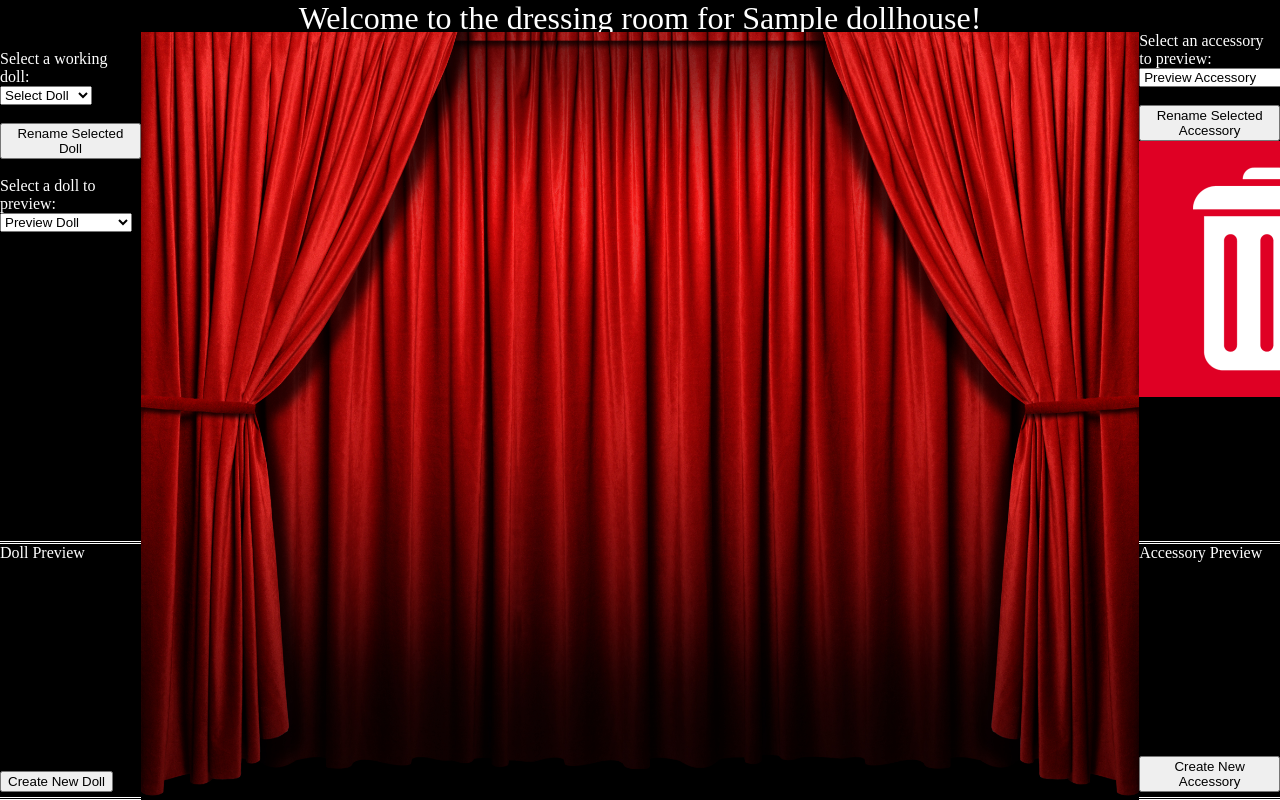
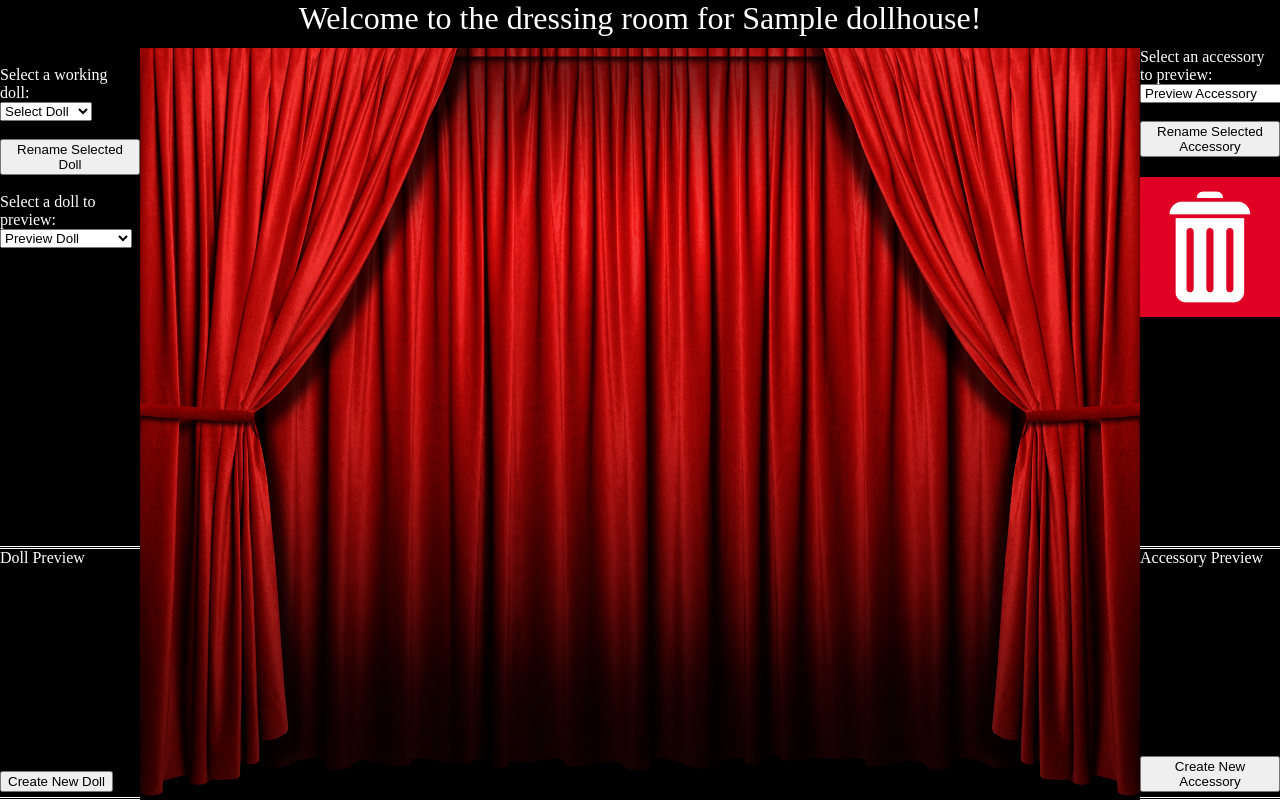
Before and after one commit to sferrazzal/dollhouse, a Django app: page /dollhouse/1/dressing_room/ in a window 1280 px wide. Run offline with Django 3.2, Linux system fonts and the light colour scheme; tables that the repository leaves empty hold one stand-in row (values such as "Sample post"); grey boxes marked "Sample" are stand-in pictures; parts of the project's set-up code (start-up, migrations or seed data) failed here and were passed over; some libraries are stand-ins or nearby versions.

Commit message:
add recycle bin to delete accessories

```diff
--- a/house/static/house/dressing_room.css
+++ b/house/static/house/dressing_room.css
@@ -34,10 +34,10 @@
 
 .accessorycontainer {
     position:absolute;
+    z-index:1;
 }
 
 .accessory {
-    z-index:1;
 }
 
 .grabbable {
@@ -62,7 +62,7 @@
 #banner {
     font-size:200%;
     width:100%;
-    height:4%;
+    height:6%;
     background-color:black;
     color:white;
     margin:0;
@@ -72,8 +72,8 @@
 #left-sidebar {
     position:relative;
     float:left;
-    width:11%;
-    height:96%;
+    width:140px;
+    height:94%;
     background-color:black;
     color:white;
     margin:0;
@@ -99,8 +99,8 @@
 #display-area {
     position:relative;
     float:left;
-    width:78%;
-    height:96%;
+    width:calc(100% - 280px);
+    height:94%;
     margin:0;
     padding:0;
 }
@@ -130,18 +130,19 @@
 
 #right-sidebar {
     position:relative;
-    z-index:-1;
+    z-index:0;
     float:right;
-    width:11%;
-    height:96%;
+    width:140px;
+    height:94%;
     background-color:black;
     color:white;
     margin:0;
 }
 
-#recycle-bin {
-    width:auto;
-    height:auto;
+.recycle-bin {
+    margin-top:10px;
+    width:100%;
+    height:100%;
 }
 
 #accessory-preview-box {
--- a/house/static/house/dressing_room.js
+++ b/house/static/house/dressing_room.js
@@ -17,10 +17,11 @@
   var previewedDoll = null;
   var $accessories = $("img[data-linkeddoll]");
   var workingDoll = null;
+  var inrecyclebin = false;
 
 
 
-  //get csrftoken
+  //csrftoken setup
   function getCookie(name) {
       var cookieValue = null;
       if (document.cookie && document.cookie != '') {
@@ -50,25 +51,7 @@
           }
       }
   });
-
-  //load accessory positions
-
-  $accessories.each(function() {
-    var workingaccessory = $(this)[0];
-    var linkedDollId = workingaccessory.dataset.linkeddoll;
-    var workingDoll = $("img[data-dollid='" + workingaccessory.dataset.linkeddoll + "']")[0];
-    console.log(workingaccessory);
-    console.log(workingDoll);
-    var dollLeft= $(workingDoll).offset().left;
-    var dollTop= $(workingDoll).offset().top;
-    console.log("dollLeft = " + dollLeft);
-    console.log("dollTop = " + dollTop);
-    workingaccessory.style.left = Number(dollLeft) + Number(workingaccessory.dataset.leftoffset);
-    workingaccessory.style.top = Number(dollTop) + Number(workingaccessory.dataset.topoffset);
-    console.log("Left position equals dollLeft: " + dollLeft + " plus offset: " + workingaccessory.dataset.leftoffset + " that's: " + (dollLeft + workingaccessory.dataset.leftoffset));
-    console.log("Top position equals dollTop: " + dollTop + " plus offset: " + workingaccessory.dataset.topoffset + " that's: " + (dollTop + workingaccessory.dataset.topoffset));
-  });
-
+  //end csrftoken setup
 
   //Show doll image and linked accessories based on user selection
   dollSelectMenu.onchange=function(){
@@ -297,10 +280,29 @@
       }
   };
 
-  //on mouseup, post position of draggeditem to server and clear draggeditem
-  $(document).mouseup(function(){
+  //on mouseup, post position of draggeditem to server and clear draggeditem (or trigger deletion if in recycle bin)
+  $(document).mouseup(function(e){
     if(draggeditem != null){
-      var accessoryid = draggeditem.dataset.accessoryid
+      var accessoryid = draggeditem.dataset.accessoryid;
+      if(bincheck(e) != false){
+        var check = confirm("Are you sure you want to delete this accessory? Page will reload.");
+            if(check == true) {
+              $.ajax("http://127.0.0.1:8000/dollhouse/accessory/"+accessoryid, {
+                type: 'POST',
+                data: {erase: 'true'
+                }
+              })
+            .done(function(response){
+              console.log("The request is complete!" );
+              console.log(response);
+            })
+            .fail(function() {
+              console.log("Sorry, there was a problem!");
+            })
+            draggeditem = null
+            window.location.reload(true);
+            };
+      } else {
           var accessory_lpos = draggeditem.style.left
           var accessory_tpos = draggeditem.style.top
           console.log("POSTing with accid = " + accessoryid + ", acclpos = " + accessory_lpos + ", acctpos = " + accessory_tpos);
@@ -321,6 +323,7 @@
           })
           draggeditem = null
         };
+    };
   });
 
 
@@ -332,31 +335,20 @@
     offset_y = (Number(mouse_y) - Number(draggeditem.offsetTop));
   });
 
-  //
-  $(document).mouseup(function(){
-    if(draggeditem != null){
-      var linkedDollId = draggeditem.dataset.linkeddoll
-      console.log("draggeditem.style.left = " + Number(draggeditem.style.left.slice(0, -2)));
-      console.log("draggeditem.style.top= " + Number(draggeditem.style.top.slice(0, -2)));
-      console.log("dragged item = " + draggeditem);
-      console.log(linkedDollId);
-      var dollLeft= $("img[data-dollid='" + linkedDollId + "']").offset().left;
-      console.log(dollLeft);
-      var dollTop= $("img[data-dollid='" + linkedDollId + "']").offset().top;
-      console.log(dollTop);
-      var accessoryOffsetLeft = (Number(dollLeft) - Number(draggeditem.style.left.slice(0, -2)));
-      console.log("draggeditem.style.left = " + draggeditem.style.left);
-      console.log("accessoryOffsetLeft = " + accessoryOffsetLeft);
-      var accessoryOffsetTop = (Number(dollTop) - Number(draggeditem.style.top.slice(0, -2)));
-      console.log("draggeditem.style.top= " + draggeditem.style.top);
-      console.log("accessoryOffsetTop = " + accessoryOffsetTop);
-      draggeditem = null;
+  //check if mouse cursor is in bin
+  function bincheck(e){
+      var binoffset = $(".recycle-bin").offset();
+      var binwidth = $(".recycle-bin").width();
+      var binheight = $(".recycle-bin").height();
+      if (e.clientX > binoffset.left &&
+          e.clientX < (binoffset.left + binwidth) &&
+          e.clientY > binoffset.top &&
+          e.clientY < (binoffset.top + binheight)
+          ) {
+              return true;
+          } else {
+              return false;
           };
-  });
-
-
-  $("#recycle-bin").mouseup(function(){
-      console.log("Neato!")
-  });
+  };
 
 });
--- a/house/templates/house/dressing_room.html
+++ b/house/templates/house/dressing_room.html
@@ -19,6 +19,29 @@
 
   <div id="banner"><center>Welcome to the dressing room for {{ workingdollhouse.dollhouse_name }}!</center>
   </div>
+
+    <div id="right-sidebar">
+      <div id="right-sidebar-top">
+        Select an accessory to preview:
+        <select id="accessory-picture-select">
+          <option value="null">Preview Accessory</option>
+            {% for accessorypicture in accessorypicture_objects %}
+            <option data-id="{{accessorypicture.id}}" value="{{ accessorypicture.picture }}">{{ accessorypicture.name }} </option>
+            {% endfor %}
+        </select>
+        <br>
+        <br>
+        <button type="button" id="button-rename-accessory">Rename Selected Accessory</button>
+        <div class="recycle-bin">
+            <img class="recycle-bin" src={% static "house/images/recycle_bin.png" %} alt="Recycle Bin"/>
+        </div>
+      </div>
+
+      <div id="accessory-preview-box">
+        Accessory Preview
+        <button type="button" id="button-new-accessory">Create New Accessory</button>
+      </div>
+    </div>
 
     <div id="left-sidebar">
       <br>
@@ -86,28 +109,6 @@
     {% endfor %}
   </div>
 
-    <div id="right-sidebar">
-      <div id="right-sidebar-top">
-        Select an accessory to preview:
-        <select id="accessory-picture-select">
-          <option value="null">Preview Accessory</option>
-            {% for accessorypicture in accessorypicture_objects %}
-            <option data-id="{{accessorypicture.id}}" value="{{ accessorypicture.picture }}">{{ accessorypicture.name }} </option>
-            {% endfor %}
-        </select>
-        <br>
-        <br>
-        <button type="button" id="button-rename-accessory">Rename Selected Accessory</button>
-        <div id="recycle-bin">
-            <img src={% static "house/images/recycle_bin.png" %} alt="Recycle Bin"/>
-        </div>
-      </div>
-
-      <div id="accessory-preview-box">
-        Accessory Preview
-        <button type="button" id="button-new-accessory">Create New Accessory</button>
-      </div>
-    </div>
   </div>
 
   </body>
--- a/house/views.py
+++ b/house/views.py
@@ -63,11 +63,15 @@
 def accessory(request, accessoryid):
     if request.method == 'POST':
         workingaccessory = Accessory.objects.get(id=accessoryid)
-        data = (request.POST).dict()
-        for key, value in data.items():
-            setattr(workingaccessory, key, value)
-        workingaccessory.save()
-        return HttpResponse("Accessory {} saved!".format(workingaccessory.accessory_name))
+        if request.POST.get('erase') == "true":
+            workingaccessory.delete()
+            return HttpResponse("Accessory deleted!")
+        else:
+            data = (request.POST).dict()
+            for key, value in data.items():
+                setattr(workingaccessory, key, value)
+            workingaccessory.save()
+            return HttpResponse("Accessory {} saved!".format(workingaccessory.accessory_name))
 
 def dollcreate(request):
     if request.method == 'POST':
```
Lines whose indentation alone changed are shown as unchanged.
